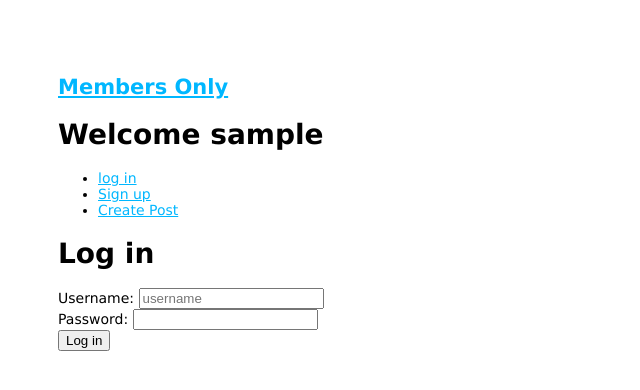
After one commit to gabecpf97/exclusive_only, a Node server app: page /user/log_in in a window 1280 px wide. The commit adds this page. Shown: the top 390 px of the page, without its empty margins (0-640 px from the left). Run offline with Node 20, Linux system fonts and the light colour scheme; the visitor is signed in with stand-in values (Sample User, id 1); some libraries are stand-ins or nearby versions.

Commit message:
user can log in now

```diff
--- a/app.js
+++ b/app.js
@@ -8,10 +8,12 @@ const passport = require('passport');
 const LocalStrategy = require('passport-local').Strategy;
 const compression = require('compression');
 const helmet = require('helmet');
+const bcrypt = require('bcrypt');
 const dotenv = require('dotenv');
 dotenv.config();
 
 const indexRouter = require('./routes/index');
+const User = require('./models/user');
 
 const app = express();
 
@@ -56,6 +58,10 @@ app.use(session({ secret: 'cats', resave: false, saveUninitialized: true }));
 app.use(passport.initialize());
 app.use(passport.session());
 app.use(express.urlencoded({ extended: false }));
+app.use(function(req, res, next) {
+  res.locals.currentUser = req.user;
+  next();
+});
 app.use(compression());
 app.use(helmet());
 app.use(logger('dev'));
--- a/controllers/userController.js
+++ b/controllers/userController.js
@@ -1 +1,89 @@
-const Post = require
+const Post = require('../models/post');
+const User = require('../models/user');
+const { body, check, validationResult } = require('express-validator');
+const async = require('async');
+const bcrypt = require('bcrypt');
+const passport = require('passport');
+
+exports.user_detail = (req, res, next) => {
+    async.parallel({
+        posts: (callback) => {
+            Post.find({user: req.params.id}).populate('media').populate('user')
+            .exec(callback);
+        },
+        user: (callback) => {
+            User.findById(req.params.id).exec(callback);
+        }
+    }, (err, results) => {
+        if(err)
+            return next(err);
+        if(results.user === null) {
+            const err = new Error('No such user');
+            err.status = 404;
+            return next(err);
+        }
+        res.render('index', {title: `${results.user.username}`, page: './user',
+                            content: {
+                                user: results.user,
+                                post_list: results.posts
+                            }});
+    });
+}
+
+exports.user_create_get = (req, res, next) => {
+    res.render('index', {title: 'Sign Up', page: './sign_up_form',
+                        content: {}});
+}
+
+exports.user_create_post = [
+    body('username', 'Name must be longer than 4 letter.').trim().isLength({min: 4}).escape(),
+    body('first_name', "First name must not be empty").trim().isLength({min: 1}).escape(),
+    body('last_name', "Last name must not be empty").trim().isLength({min: 1}).escape(),
+    body('password', 'Password must be longer than 6 letter').trim().isLength({min: 6}).escape(),
+    check('username').custom( async (value) => {
+        return new Promise((resolve, reject) => {
+            User.find({username: value}).exec((err, theUser) => {
+                if (theUser.length > 0)
+                    reject(new Error('Username already existed'));
+                resolve(true);
+            });
+        });
+    }),
+    (req, res, next) => {
+        const errors = validationResult(req);
+        const user = new User({
+            username: req.body.username,
+            first_name: req.body.first_name,
+            last_name: req.body.last_name,
+            status: 'online',
+        });
+        if (!errors.isEmpty()) {
+            res.render('index', {title: 'Sign Up', page: './sign_up_form',
+                                content: {
+                                    user: user,
+                                    errors: errors.array()
+                                }});
+            return;
+        } else {
+            bcrypt.hash(req.body.password, 10, (err, hashedPassword) => {
+                if(err)
+                    return next(err);
+                user.password = hashedPassword;
+                user.save(err => {
+                    if (err)
+                        return next(err);
+                    res.redirect(`${user.url}`);
+                });
+            });
+        }
+    }
+]
+
+exports.user_login_get = (req, res, next) => {
+    res.render('index', {title: 'Log in', page: './log_in', content: {}});
+};
+
+exports.user_login_post = passport.authenticate('local', {
+    successRedirect: '/',
+    failureRedirect: '/user/log_in',
+});
--- /dev/null
+++ b/views/log_in.ejs
@@ -0,0 +1,23 @@
+<div class="log_in">
+    <h1>Log in</h1>
+    <form method="POST" action="">
+        <div class="getLoginUsername field">
+            <label for="username">Username: </label>
+            <input name="username" placeholder="username" type="text">
+        </div>
+        <div class="getLoginPassword field">
+            <label for="password">Password: </label>
+            <input name="password" type="password">
+        </div>
+        <input type="submit" value="Log in">
+    </form>
+    <div class="errors">
+        <ul>
+            <% if (typeof(errors) !== 'undefined') { %>
+                <% errors.forEach(error => { %>
+                    <li><%= error.msg %></li>
+                <% }) %>
+            <% } %>
+        </ul>
+    </div>
+</div>
--- a/views/nav_bar.ejs
+++ b/views/nav_bar.ejs
@@ -1,7 +1,9 @@
 <div class="nav_bar">
-    <h2 class="logo">Members Only</h2>
+    <a href="/"><h2 class="logo">Members Only</h2></a>
+    <h1>Welcome <%= currentUser.username%></h1>
     <ul>
         <li><a href="/user/log_in">log in</a></li>
+        <li><a href="/user/create">Sign up</a></li>
         <li><a href="/post/create">Create Post</a></li>
     </ul>
 </div>
```
Also changed, not shown: routes/index.js (+5 -6 lines), views/sign_up_form.ejs (+34 -0 lines), views/user.ejs (+18 -2 lines), controllers/postController.js (line endings or trailing spaces).
